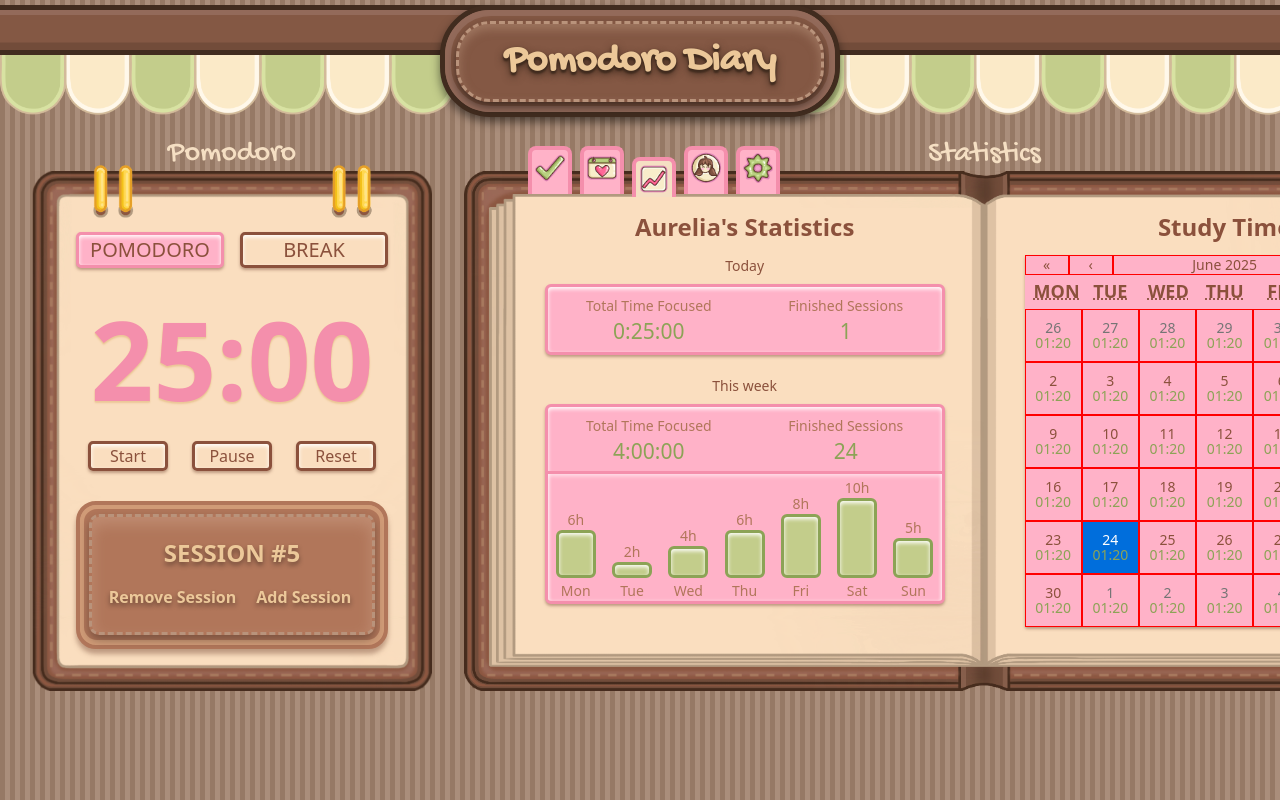
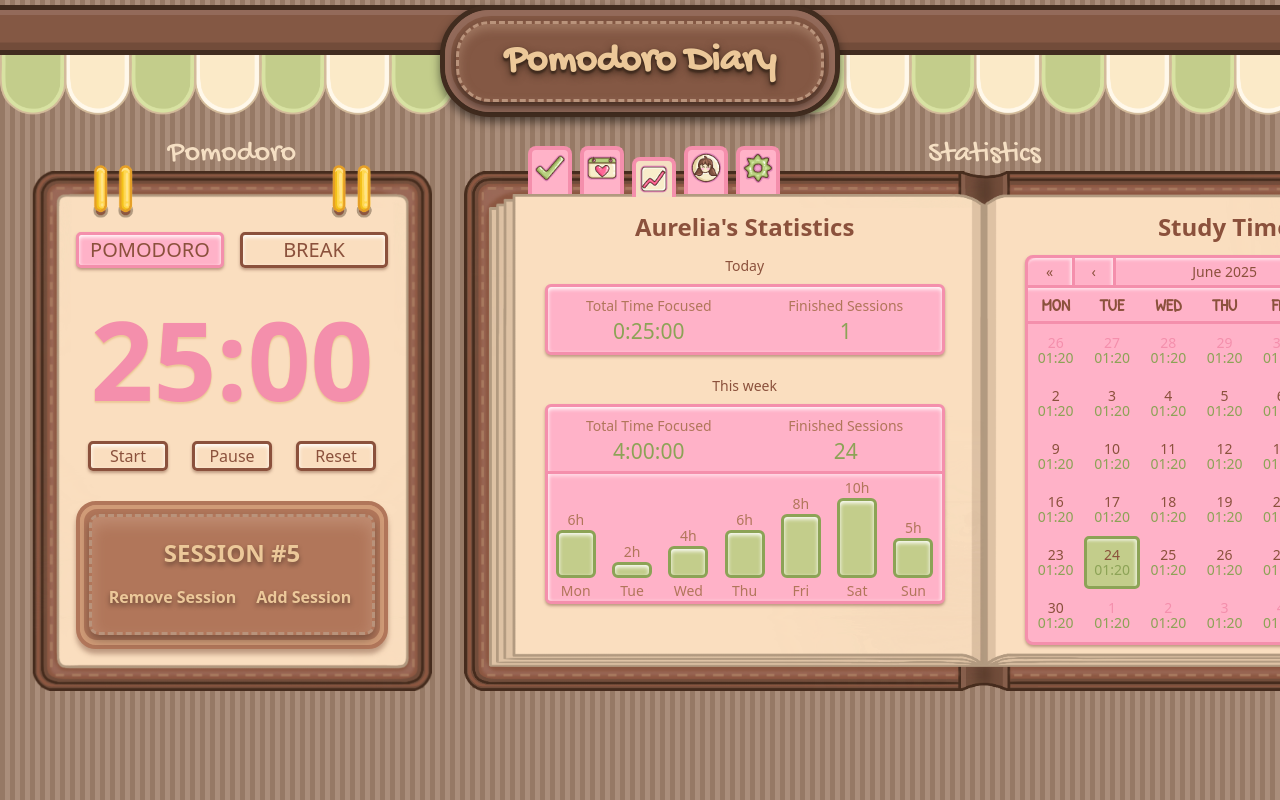
Before and after one commit to eufemia23/Pomodoro-Website, a React (Vite) app: page /statistics in a window 1280 px wide. Shown: the top 800 px of the page. Built offline with nearby package versions, Linux system fonts and the light colour scheme; a web font is replaced by a local one.

Commit message:
Styled calendar in statistics tab

```diff
--- a/src/index.css
+++ b/src/index.css
@@ -32,12 +32,12 @@ body {
   width: 400px;
   max-width: 100%;
   line-height: 1.125em;
-  border: 2px;
+  border: 3px rgb(244, 143, 172) solid;
   border-radius: 2px;
   border-color: rgb(244, 143, 172);
   background-color: rgb(255, 178, 200);
   box-shadow: 0px 2px 3px rgba(132,88,68,0.5);
-
+  border-radius: 8px;
 }
 .react-calendar--doubleView {
   width: 700px;
@@ -60,41 +60,71 @@ body {
 }
 .react-calendar button {
   margin: 0;
-  border: 1px red solid;
+
   outline: none;
 }
 .react-calendar button:enabled:hover {
   cursor: pointer;
 }
 .react-calendar__navigation {
-  height: 20px;
+  height: 30px;
   margin-bottom: 0;
   display:flex;
   justify-content: center;
 }
 .react-calendar__navigation button {
   min-width: 44px;
-  background: none;
+  border-bottom: 3px rgb(244, 143, 172) solid;
+  box-shadow: inset -2px 2px 3px rgba(255, 255, 255, 0.6);
+  transition-duration: 100ms;
+  transition-timing-function: linear;
+
 }
 .react-calendar__navigation button:enabled:hover,
 .react-calendar__navigation button:enabled:focus {
-  background-color: #e6e6e6;
+  background-color: rgb(255, 196, 209);
 }
+
+.react-calendar__navigation__prev-button {
+  border: 3px rgb(244, 143, 172) solid;
+  border-top: none;
+}
+.react-calendar__navigation__prev2-button {
+  border-top-left-radius: 8px;
+}
+.react-calendar__navigation__next-button {
+  border: 3px rgb(244, 143, 172) solid;
+  border-top: none;
+}
+.react-calendar__navigation__next2-button {
+  border-top-right-radius: 8px;
+
+}
+
 .react-calendar__navigation button[disabled] {
-  background-color: #f0f0f0;
+  background-color: #543131;
 }
 .react-calendar__month-view__weekdays {
   text-align: center;
   text-transform: uppercase;
   font-weight: bold;
-  font-size: 18px;
-  text-decoration: none;
+  font-size: 17px;
+  border-bottom: 3px rgb(244, 143, 172) solid;
+  box-shadow: inset -2px 2px 3px rgba(255, 255, 255, 0.6);
+  font-family: "Patrick Hand", cursive;
+
 }
 .react-calendar__month-view__weekdays__weekday {
   padding: 0.5em;
+
+}
+.react-calendar__month-view__weekdays__weekday abbr {
+  text-decoration: none;
+
 }
 .react-calendar__month-view__weekNumbers {
   font-weight: bold;
+
 }
 .react-calendar__month-view__weekNumbers .react-calendar__tile {
   display: flex;
@@ -102,52 +132,73 @@ body {
   justify-content: center;
   font-size: 0.75em;
   padding: calc(0.75em / 0.75) calc(0.5em / 0.75);
+
 }
 .react-calendar__month-view__days__day--weekend {
-  color: #d10000;
+
 }
 .react-calendar__month-view__days__day--neighboringMonth {
-  color: #757575;
+  color: rgb(244, 143, 172);
 }
 .react-calendar__year-view .react-calendar__tile,
 .react-calendar__decade-view .react-calendar__tile,
 .react-calendar__century-view .react-calendar__tile {
   padding: 2em 0.5em;
+  background-color: red;
+
 }
 .react-calendar__tile {
   height:53px;
   max-width: 100%;
   text-align: center;
-  background: none;
+
 }
 .react-calendar__tile:disabled {
   background-color: #f0f0f0;
 }
 .react-calendar__tile:enabled:hover,
 .react-calendar__tile:enabled:focus {
-  background-color: #e6e6e6;
+  background-color: rgb(255, 196, 209);
 }
 .react-calendar__tile--now {
-  background: #ffff76;
+  background-color: rgb(211, 194, 244);
+  border: 3px rgb(148, 134, 214) solid;
+  border-radius: 5px;
+  box-shadow: inset -2px 2px 3px rgba(255, 255, 255, 0.6);
 }
 .react-calendar__tile--now:enabled:hover,
 .react-calendar__tile--now:enabled:focus {
-  background: #ffffa9;
+  background-color: rgb(211, 194, 244);
+  border: 3px rgb(148, 134, 214) solid;
+  border-radius: 5px;
+  box-shadow: inset -2px 2px 3px rgba(255, 255, 255, 0.6);
 }
 .react-calendar__tile--hasActive {
-  background: #76baff;
+  background-color: rgb(195, 205, 139);
+  border: 3px rgb(140, 163, 86) solid;
+  border-radius: 5px;
+  box-shadow: inset -2px 2px 3px rgba(255, 255, 255, 0.6);
 }
 .react-calendar__tile--hasActive:enabled:hover,
 .react-calendar__tile--hasActive:enabled:focus {
-  background: #a9d4ff;
+  background-color: rgb(195, 205, 139);
+  border: 3px rgb(140, 163, 86) solid;
+  border-radius: 5px;
+  box-shadow: inset -2px 2px 3px rgba(255, 255, 255, 0.6);
 }
 .react-calendar__tile--active {
-  background: #006edc;
-  color: white;
+  background-color: rgb(195, 205, 139);
+  border: 3px rgb(140, 163, 86) solid;
+  border-radius: 5px;
+  box-shadow: inset -2px 2px 3px rgba(255, 255, 255, 0.6);
+
 }
 .react-calendar__tile--active:enabled:hover,
 .react-calendar__tile--active:enabled:focus {
-  background: #1087ff;
+  background-color: rgb(195, 205, 139);
+  border: 3px rgb(140, 163, 86) solid;
+  border-radius: 5px;
+  box-shadow: inset -2px 2px 3px rgba(255, 255, 255, 0.6);
 }
 .react-calendar--selectRange .react-calendar__tile--hover {
   background-color: #e6e6e6;
```
